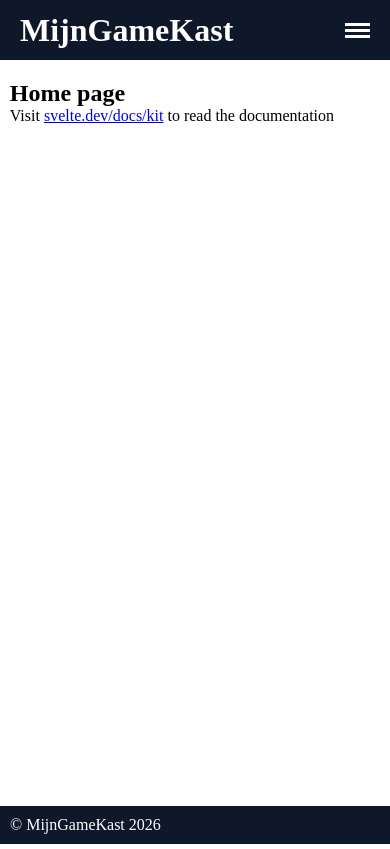
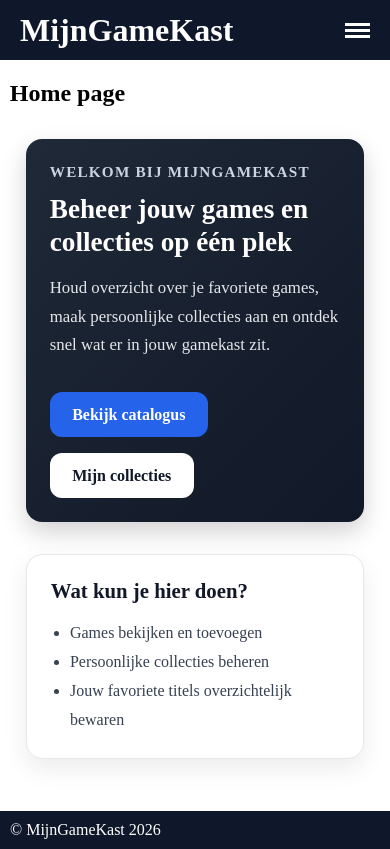
Before and after one commit to MijnGamesKast/MijnGameKastWeb, a SvelteKit app: page / in a window 390 px wide. Built offline with nearby package versions, Linux system fonts and the light colour scheme; no server answers.

Commit message:
home: added styles and layout for homepage with content blocks and responsive design adjustments

```diff
--- a/src/app.css
+++ b/src/app.css
@@ -160,4 +160,109 @@ footer {
   padding: 10px;
 }
 
+.home-pagina {
+  padding: 3rem 1.5rem;
+}
+.home-pagina__container {
+  max-width: 1100px;
+  margin: 0 auto;
+  display: grid;
+  grid-template-columns: 2fr 1fr;
+  gap: 2rem;
+  align-items: center;
+}
+.home-pagina__content {
+  background: linear-gradient(135deg, #1f2937, #111827);
+  color: #ffffff;
+  padding: 2.5rem;
+  border-radius: 1rem;
+  box-shadow: 0 10px 25px rgba(0, 0, 0, 0.18);
+}
+.home-pagina__bovenregel {
+  margin: 0 0 0.75rem 0;
+  font-size: 0.95rem;
+  font-weight: 600;
+  text-transform: uppercase;
+  letter-spacing: 0.08em;
+  color: #cbd5e1;
+}
+.home-pagina__titel {
+  margin: 0 0 1rem 0;
+  font-size: 2.4rem;
+  line-height: 1.2;
+}
+.home-pagina__tekst {
+  margin: 0;
+  font-size: 1.05rem;
+  line-height: 1.7;
+  color: #e5e7eb;
+  max-width: 650px;
+}
+.home-pagina__knoppen {
+  margin-top: 2rem;
+  display: flex;
+  flex-wrap: wrap;
+  gap: 1rem;
+}
+.home-pagina__knop {
+  display: inline-block;
+  padding: 0.85rem 1.4rem;
+  border-radius: 0.75rem;
+  text-decoration: none;
+  font-weight: 600;
+  transition: 0.2s ease;
+}
+.home-pagina__knop--primair {
+  background-color: #2563eb;
+  color: #ffffff;
+}
+.home-pagina__knop--primair:hover {
+  background-color: #1d4ed8;
+}
+.home-pagina__knop--secundair {
+  background-color: #ffffff;
+  color: #111827;
+}
+.home-pagina__knop--secundair:hover {
+  background-color: #e5e7eb;
+}
+.home-pagina__kaart {
+  background-color: #ffffff;
+  padding: 2rem;
+  border-radius: 1rem;
+  box-shadow: 0 10px 25px rgba(0, 0, 0, 0.08);
+  border: 1px solid #e5e7eb;
+}
+.home-pagina__kaart-titel {
+  margin-top: 0;
+  margin-bottom: 1rem;
+  font-size: 1.3rem;
+  color: #111827;
+}
+.home-pagina__lijst {
+  margin: 0;
+  padding-left: 1.2rem;
+  color: #374151;
+  line-height: 1.8;
+}
+@media (max-width: 850px) {
+  .home-pagina__container {
+    grid-template-columns: 1fr;
+  }
+  .home-pagina__titel {
+    font-size: 2rem;
+  }
+}
+@media (max-width: 500px) {
+  .home-pagina {
+    padding: 2rem 1rem;
+  }
+  .home-pagina__content, .home-pagina__kaart {
+    padding: 1.5rem;
+  }
+  .home-pagina__titel {
+    font-size: 1.7rem;
+  }
+}
+
 /*# sourceMappingURL=app.css.map */
--- a/src/lib/styles/main.scss
+++ b/src/lib/styles/main.scss
@@ -24,3 +24,126 @@ footer {
   color: white;
   padding: 10px;
 }
+
+.home-pagina {
+  padding: 3rem 1.5rem;
+
+  &__container {
+    max-width: 1100px;
+    margin: 0 auto;
+    display: grid;
+    grid-template-columns: 2fr 1fr;
+    gap: 2rem;
+    align-items: center;
+  }
+
+  &__content {
+    background: linear-gradient(135deg, #1f2937, #111827);
+    color: #ffffff;
+    padding: 2.5rem;
+    border-radius: 1rem;
+    box-shadow: 0 10px 25px rgba(0, 0, 0, 0.18);
+  }
+
+  &__bovenregel {
+    margin: 0 0 0.75rem 0;
+    font-size: 0.95rem;
+    font-weight: 600;
+    text-transform: uppercase;
+    letter-spacing: 0.08em;
+    color: #cbd5e1;
+  }
+
+  &__titel {
+    margin: 0 0 1rem 0;
+    font-size: 2.4rem;
+    line-height: 1.2;
+  }
+
+  &__tekst {
+    margin: 0;
+    font-size: 1.05rem;
+    line-height: 1.7;
+    color: #e5e7eb;
+    max-width: 650px;
+  }
+
+  &__knoppen {
+    margin-top: 2rem;
+    display: flex;
+    flex-wrap: wrap;
+    gap: 1rem;
+  }
+
+  &__knop {
+    display: inline-block;
+    padding: 0.85rem 1.4rem;
+    border-radius: 0.75rem;
+    text-decoration: none;
+    font-weight: 600;
+    transition: 0.2s ease;
+
+    &--primair {
+      background-color: #2563eb;
+      color: #ffffff;
+
+      &:hover {
+        background-color: #1d4ed8;
+      }
+    }
+
+    &--secundair {
+      background-color: #ffffff;
+      color: #111827;
+
+      &:hover {
+        background-color: #e5e7eb;
+      }
+    }
+  }
+
+  &__kaart {
+    background-color: #ffffff;
+    padding: 2rem;
+    border-radius: 1rem;
+    box-shadow: 0 10px 25px rgba(0, 0, 0, 0.08);
+    border: 1px solid #e5e7eb;
+  }
+
+  &__kaart-titel {
+    margin-top: 0;
+    margin-bottom: 1rem;
+    font-size: 1.3rem;
+    color: #111827;
+  }
+
+  &__lijst {
+    margin: 0;
+    padding-left: 1.2rem;
+    color: #374151;
+    line-height: 1.8;
+  }
+
+  @media (max-width: 850px) {
+    &__container {
+      grid-template-columns: 1fr;
+    }
+
+    &__titel {
+      font-size: 2rem;
+    }
+  }
+
+  @media (max-width: 500px) {
+    padding: 2rem 1rem;
+
+    &__content,
+    &__kaart {
+      padding: 1.5rem;
+    }
+
+    &__titel {
+      font-size: 1.7rem;
+    }
+  }
+}
--- a/src/routes/+page.svelte
+++ b/src/routes/+page.svelte
@@ -1,2 +1,33 @@
 <h2>Home page</h2>
-<p>Visit <a href="https://svelte.dev/docs/kit">svelte.dev/docs/kit</a> to read the documentation</p>
+
+<section class="home-pagina">
+	<div class="home-pagina__container">
+		<div class="home-pagina__content">
+			<p class="home-pagina__bovenregel">Welkom bij MijnGameKast</p>
+			<h1 class="home-pagina__titel">Beheer jouw games en collecties op één plek</h1>
+			<p class="home-pagina__tekst">
+				Houd overzicht over je favoriete games, maak persoonlijke collecties aan
+				en ontdek snel wat er in jouw gamekast zit.
+			</p>
+
+			<div class="home-pagina__knoppen">
+				<a href="/catalogus" class="home-pagina__knop home-pagina__knop--primair">
+					Bekijk catalogus
+				</a>
+				<a href="/collecties" class="home-pagina__knop home-pagina__knop--secundair">
+					Mijn collecties
+				</a>
+			</div>
+		</div>
+
+		<div class="home-pagina__kaart">
+			<h2 class="home-pagina__kaart-titel">Wat kun je hier doen?</h2>
+
+			<ul class="home-pagina__lijst">
+				<li>Games bekijken en toevoegen</li>
+				<li>Persoonlijke collecties beheren</li>
+				<li>Jouw favoriete titels overzichtelijk bewaren</li>
+			</ul>
+		</div>
+	</div>
+</section>
```
Also changed, not shown: 1 other file (tests, documents, lock files or other folders).
